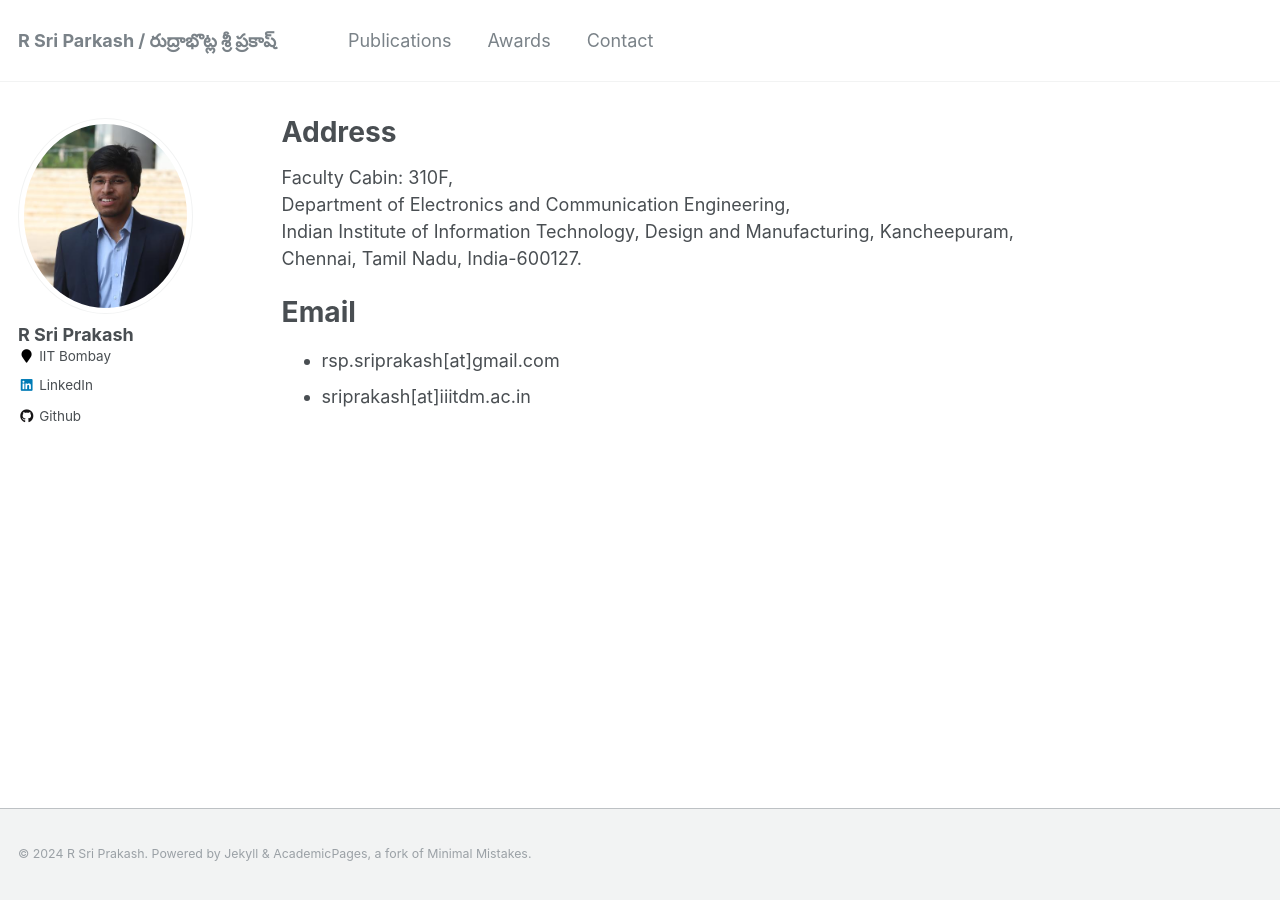
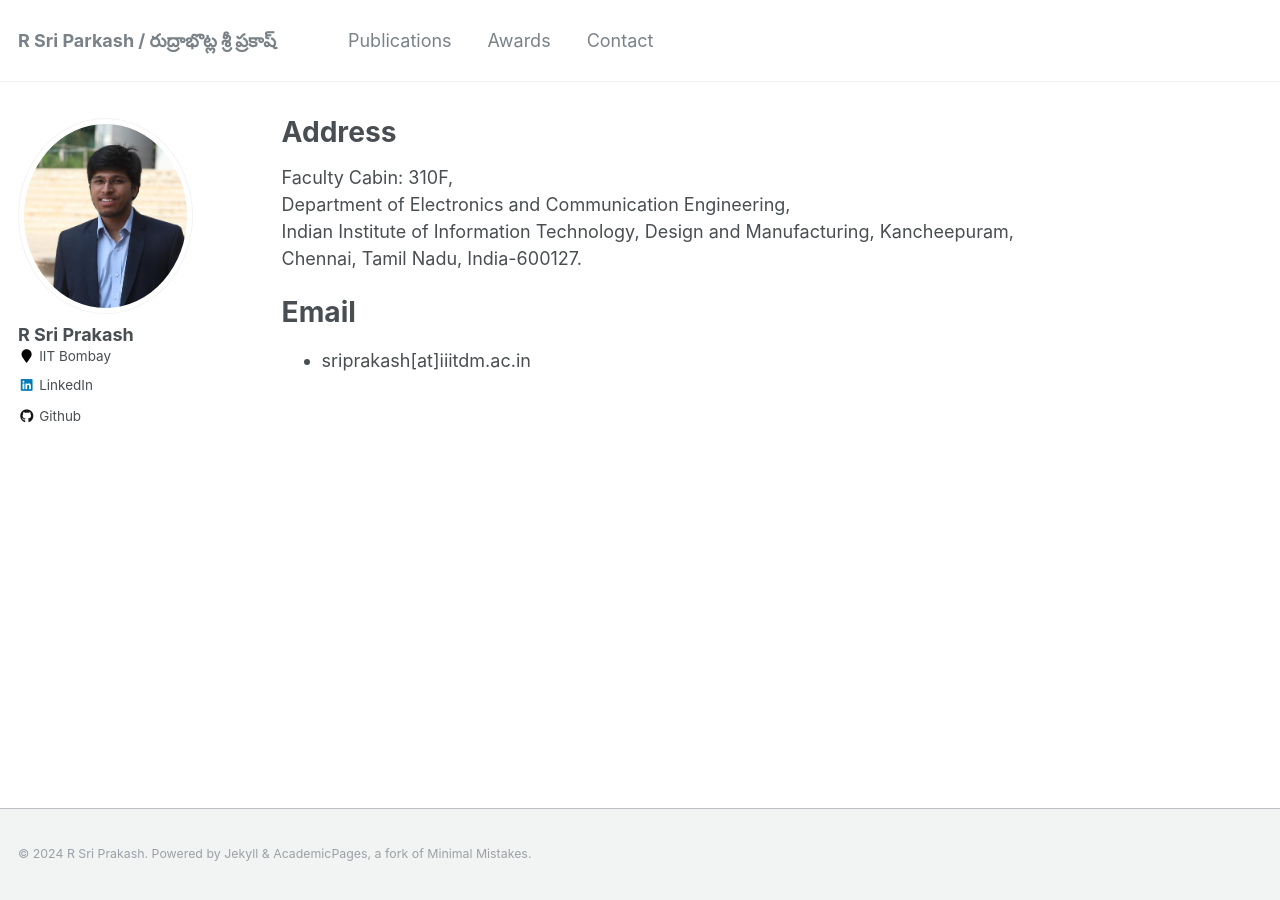
Before and after one commit to rsriprakash/rsriprakash.github.io, a Jekyll site: the page built from _pages/contact.md, in a window 1280 px wide. Built offline with Jekyll 4.4.1, drawn with Linux system fonts in a browser that asks for light colours.

Commit message:
Update contact.md

```diff
--- a/_pages/contact.md
+++ b/_pages/contact.md
@@ -16,5 +16,4 @@ Chennai, Tamil Nadu, India-600127.
 
 Email
 ======
-* rsp.sriprakash[at]gmail.com
 * sriprakash[at]iiitdm.ac.in
```
